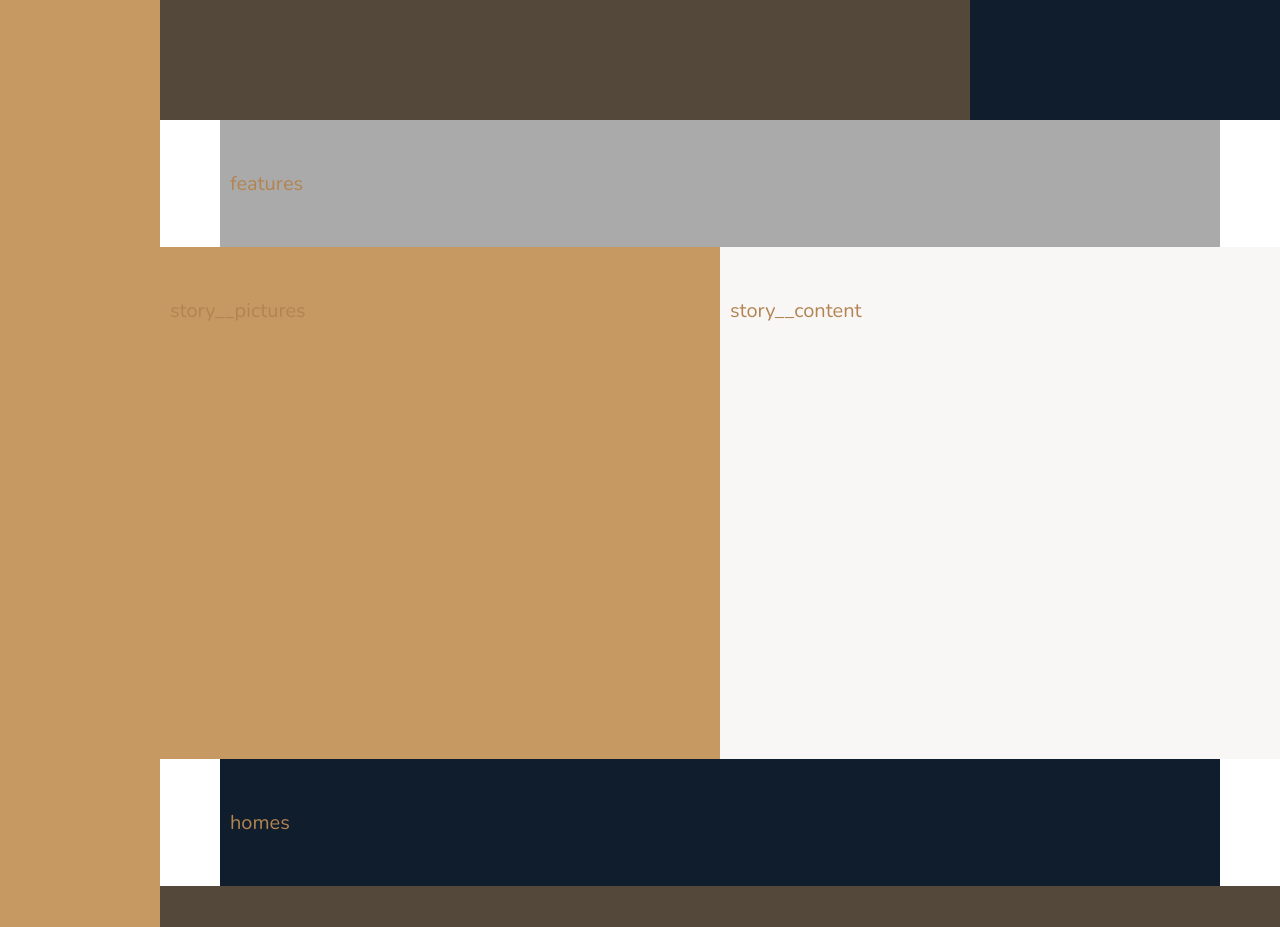
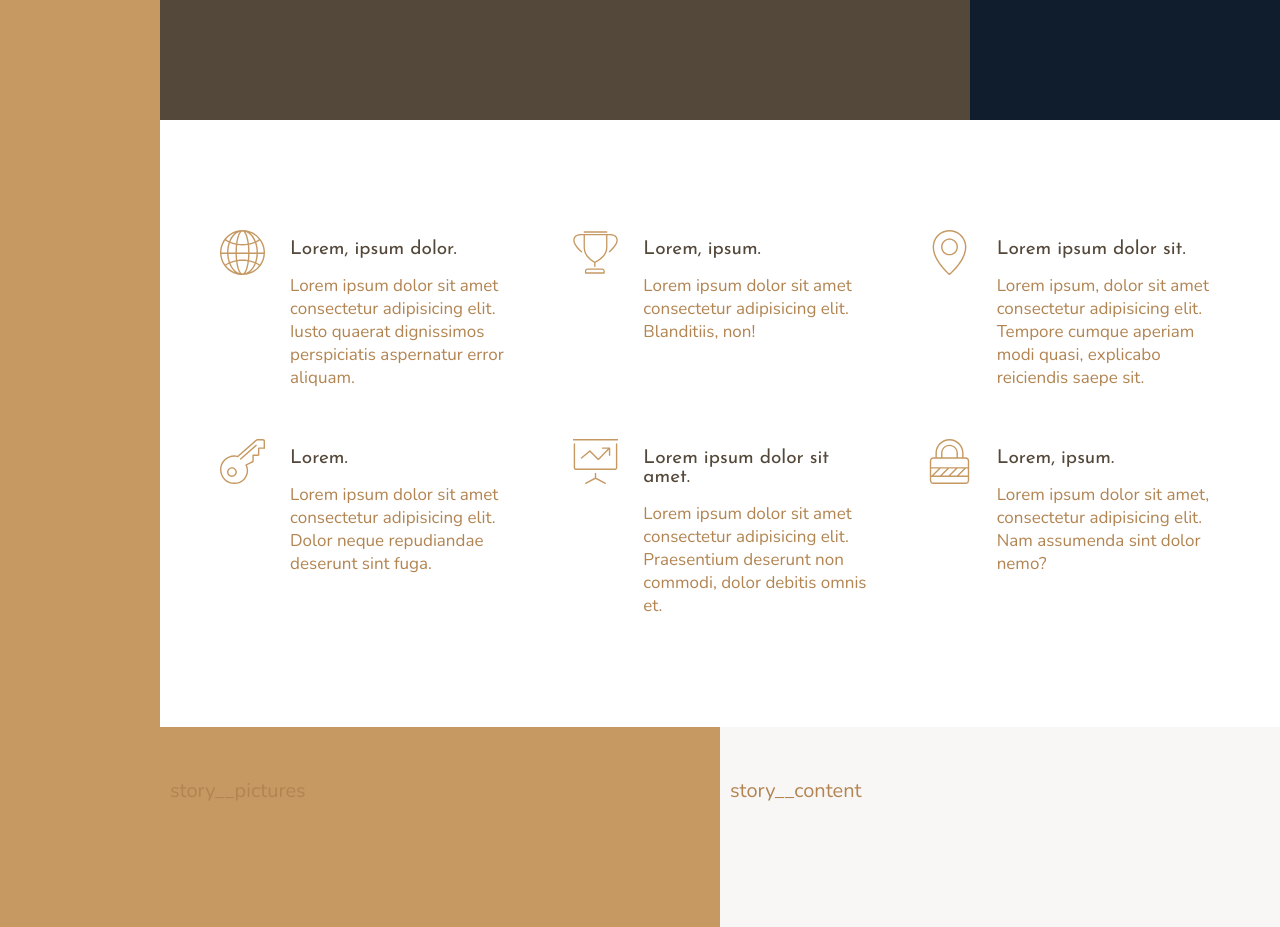
Before and after one commit to johncol/css-course-nexter, a website: page index.html in a window 1280 px wide. Shown: the part 520-1447 px from the top of the page. Drawn offline with nearby package versions, Linux system fonts and the light colour scheme; files that its build step writes are made by us from their sources.

Commit message:
Style the features section

```diff
--- a/index.html
+++ b/index.html
@@ -15,7 +15,40 @@
   <nav class="sidebar">sidebar</nav>
   <header class="header">header</header>
   <section class="realtors">top 3 realtors</section>
-  <section class="features">features</section>
+
+  <section class="features">
+    <div class="feature">
+      <svg class="feature__icon"><use xlink:href="img/sprite.svg#icon-global"></use></svg>
+      <h4 class="heading-4 heading-4--dark">Lorem, ipsum dolor.</h4>
+      <p class="feature__text">Lorem ipsum dolor sit amet consectetur adipisicing elit. Iusto quaerat dignissimos perspiciatis aspernatur error aliquam.</p>
+    </div>
+    <div class="feature">
+      <svg class="feature__icon"><use xlink:href="img/sprite.svg#icon-trophy"></use></svg>
+      <h4 class="heading-4 heading-4--dark">Lorem, ipsum.</h4>
+      <p class="feature__text">Lorem ipsum dolor sit amet consectetur adipisicing elit. Blanditiis, non!</p>
+    </div>
+    <div class="feature">
+      <svg class="feature__icon"><use xlink:href="img/sprite.svg#icon-map-pin"></use></svg>
+      <h4 class="heading-4 heading-4--dark">Lorem ipsum dolor sit.</h4>
+      <p class="feature__text">Lorem ipsum, dolor sit amet consectetur adipisicing elit. Tempore cumque aperiam modi quasi, explicabo reiciendis saepe sit.</p>
+    </div>
+    <div class="feature">
+      <svg class="feature__icon"><use xlink:href="img/sprite.svg#icon-key"></use></svg>
+      <h4 class="heading-4 heading-4--dark">Lorem.</h4>
+      <p class="feature__text">Lorem ipsum dolor sit amet consectetur adipisicing elit. Dolor neque repudiandae deserunt sint fuga.</p>
+    </div>
+    <div class="feature">
+      <svg class="feature__icon"><use xlink:href="img/sprite.svg#icon-presentation"></use></svg>
+      <h4 class="heading-4 heading-4--dark">Lorem ipsum dolor sit amet.</h4>
+      <p class="feature__text">Lorem ipsum dolor sit amet consectetur adipisicing elit. Praesentium deserunt non commodi, dolor debitis omnis et.</p>
+    </div>
+    <div class="feature">
+      <svg class="feature__icon"><use xlink:href="img/sprite.svg#icon-lock"></use></svg>
+      <h4 class="heading-4 heading-4--dark">Lorem, ipsum.</h4>
+      <p class="feature__text">Lorem ipsum dolor sit amet, consectetur adipisicing elit. Nam assumenda sint dolor nemo?</p>
+    </div>
+  </section>
+
   <section class="story__pictures">story__pictures</section>
   <section class="story__content">story__content</section>
   <section class="homes">homes</section>
--- a/sass/_features.scss
+++ b/sass/_features.scss
@@ -1,4 +1,28 @@
 .features {
-  background-color: $color-grey-light-2;
   grid-column: center-start/center-end;
+  padding: 12rem 0 11rem;
+
+  display: grid;
+  grid-gap: 6rem;
+  grid-template-columns: repeat(auto-fit, minmax(25rem, 1fr));
+  align-items: start;
 }
+
+.feature {
+  display: grid;
+  grid-gap: 1.5rem 2.5rem;
+  grid-template-columns: min-content 1fr;
+
+  &__icon {
+    fill: $color-primary;
+    width: 4.5rem;
+    height: 4.5rem;
+    grid-row: 1/span 2;
+    transform: translateY(-1rem);
+  }
+
+  &__text {
+    font-size: 1.7rem;
+  }
+
+}
--- a/sass/_typography.scss
+++ b/sass/_typography.scss
@@ -0,0 +1,36 @@
+%heading {
+  font-weight: 400;
+  font-family: $font-display;
+}
+
+.heading-1 {
+  @extend %heading;
+}
+
+.heading-2 {
+  @extend %heading;
+}
+
+.heading-3 {
+  @extend %heading;
+}
+
+.heading-4 {
+  @extend %heading;
+  font-size: 1.9rem;
+
+  &--light {
+    color: $color-grey-light-1;
+  }
+  &--dark {
+    color:$color-grey-dark-1;
+  }
+}
+
+.heading-5 {
+  @extend %heading;
+}
+
+.heading-6 {
+  @extend %heading;
+}
```
